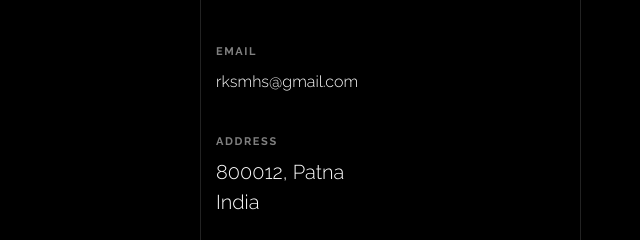
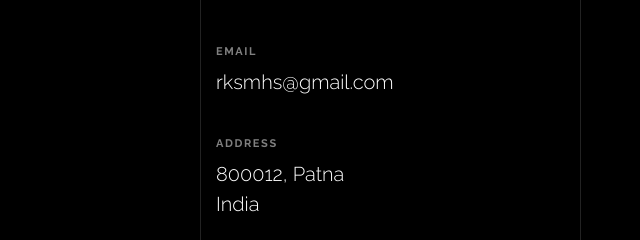
Before and after one commit to elitedesignstudio/eliterk.github.io, a plain HTML site: page index.html in a window 1280 px wide. Shown: the part 5630-5870 px from the top of the page, 629-1269 px from the left. Drawn offline with nearby package versions, Linux system fonts and the light colour scheme; files whose address does not match are found by name.

Commit message:
Email Large

```diff
--- a/index.html
+++ b/index.html
@@ -584,7 +584,7 @@
               <div class="contact-info-v1">
                 <div class="gsap-reveal d-block">
                   <span class="d-block contact-info-label">Email</span>
-                  <class="contact-info-val">rksmhs@gmail.com</a>
+                  <email class="contact-info-val">rksmhs@gmail.com</a>
                 </div>
                 <div class="gsap-reveal d-block">
                   <span class="d-block contact-info-label">Address</span>
```
